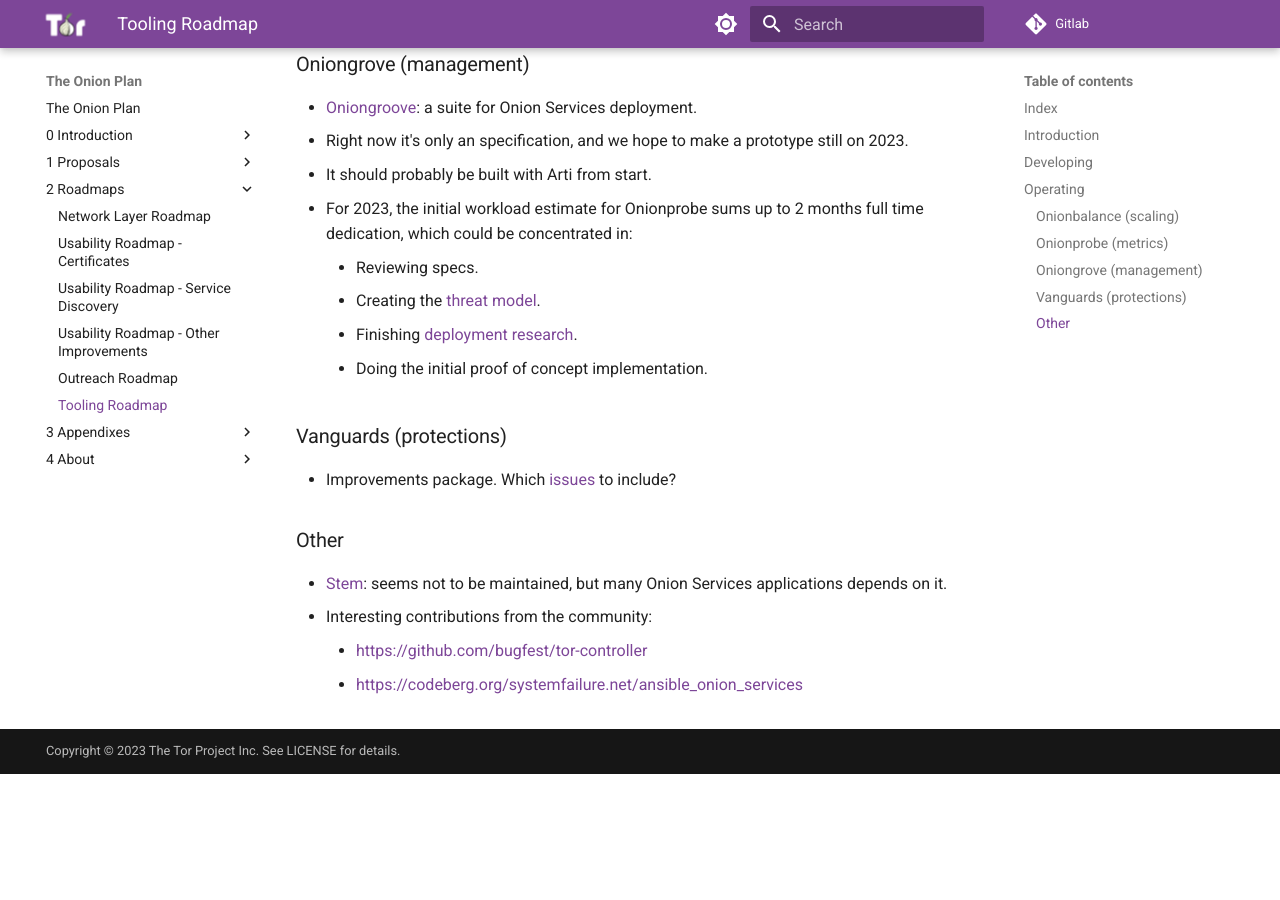
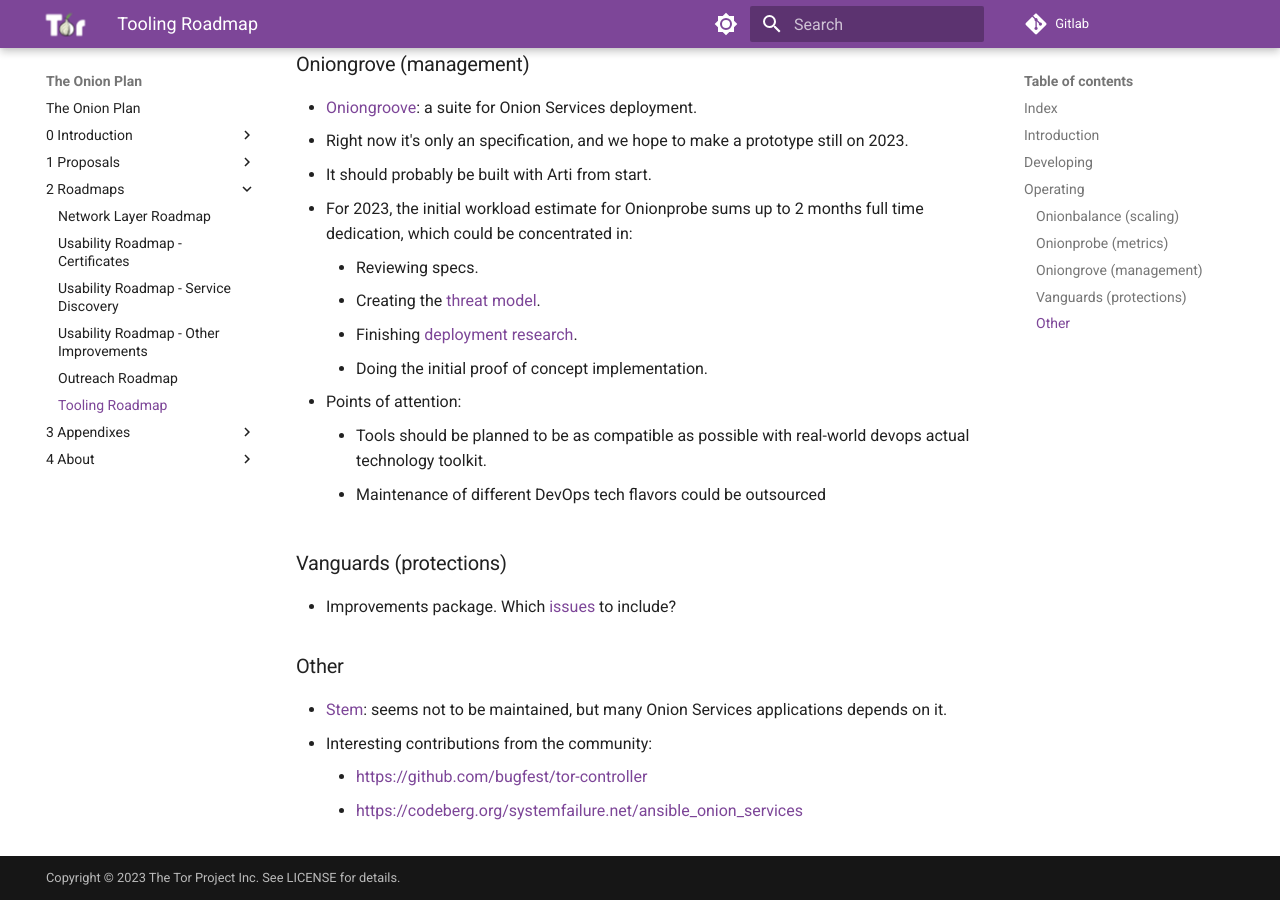
Before and after one commit to offsoc/onionplan, an MkDocs documentation site: the page built from docs/2 - Roadmaps/06 - Roadmap: Tooling.md, in a window 1280 px wide and 900 px high, scrolled down 2460 px. Built offline with MkDocs 1.6.1 and Material for MkDocs 9.7.7, drawn with Linux system fonts in a browser that asks for light colours; before the commit the page ends 3234 px from its top, so only the background shows below that.

Commit message:
Feat: roadmaps: tooling: oniongroove: points of attention

```diff
--- a/docs/2 - Roadmaps/06 - Roadmap: Tooling.md
+++ b/docs/2 - Roadmaps/06 - Roadmap: Tooling.md
@@ -101,6 +101,10 @@ and API.
     * Creating the [threat model](https://gitlab.torproject.org/tpo/onion-services/oniongroove/-/issues/2).
     * Finishing [deployment research](https://gitlab.torproject.org/tpo/onion-services/oniongroove/-/issues/1).
     * Doing the initial proof of concept implementation.
+* Points of attention:
+    * Tools should be planned to be as compatible as possible with real-world
+      devops actual technology toolkit.
+    * Maintenance of different DevOps tech flavors could be outsourced
 
 [Oniongroove]: https://tpo.pages.torproject.net/onion-services/oniongroove/
 
```
Also changed, not shown: docs/0 - Introduction/Challenges.md (+1 -1 lines).
